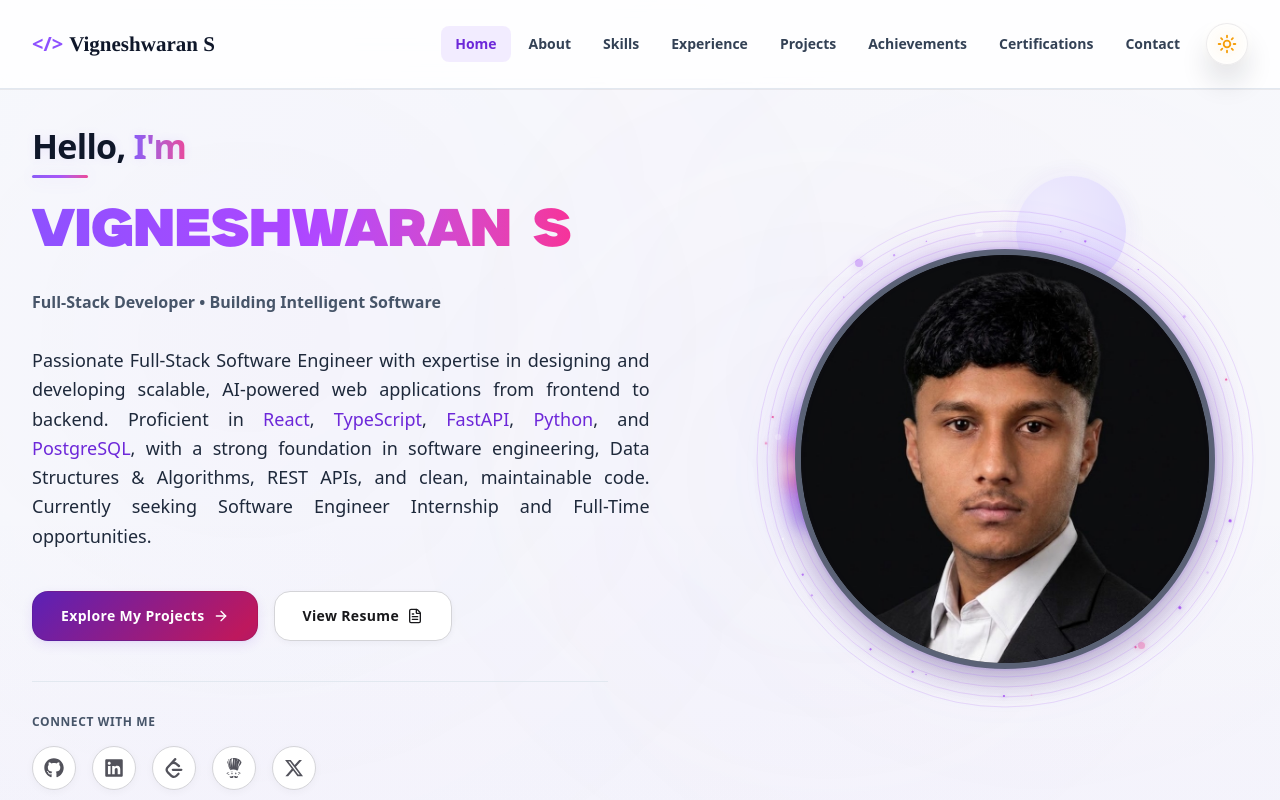
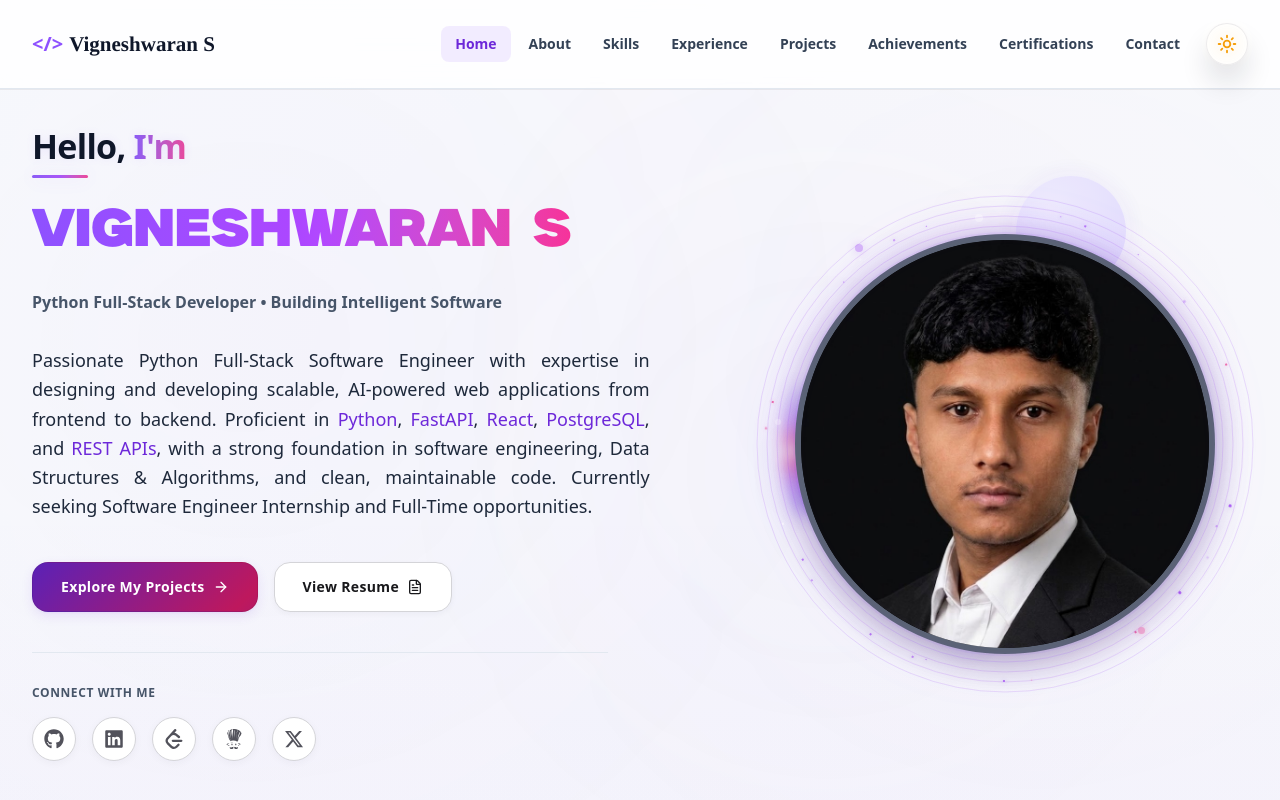
Before and after one commit to Vikki-2006/Portfolio, a React (Vite) app: page / in a window 1280 px wide. Shown: the top 800 px of the page. Built offline with nearby package versions, Linux system fonts and the light colour scheme.

Commit message:
Backup working React+TypeScript version before Python migration

```diff
--- a/index.html
+++ b/index.html
@@ -4,21 +4,21 @@
     <meta charset="UTF-8" />
     <link rel="icon" type="image/svg+xml" href="/vite.svg" />
     <meta name="viewport" content="width=device-width, initial-scale=1.0" />
-    <title>Vigneshwaran S | Software Engineer & Full Stack Developer</title>
-    <meta name="description" content="Portfolio of Vigneshwaran S, a B.Tech Information Technology student, Software Engineer, and Full Stack Developer specializing in React, FastAPI, PostgreSQL, and IoT solutions." />
+    <title>Vigneshwaran S | Python Developer & Full Stack Engineer</title>
+    <meta name="description" content="Portfolio of Vigneshwaran S, a B.Tech Information Technology student, Python Developer, and Full Stack Engineer specializing in Python, FastAPI, React, PostgreSQL, and AI/IoT solutions." />
     <meta name="theme-color" content="#09090B" />
     <link rel="canonical" href="https://vigneshwaran-s.vercel.app/" />
 
     <!-- Open Graph / Facebook -->
     <meta property="og:type" content="website" />
-    <meta property="og:title" content="Vigneshwaran S | Software Engineer & Full Stack Developer" />
-    <meta property="og:description" content="Software Engineer & Full Stack Developer specializing in React, FastAPI, Python, and scalable web solutions." />
+    <meta property="og:title" content="Vigneshwaran S | Python Developer & Full Stack Engineer" />
+    <meta property="og:description" content="Python Developer & Full Stack Engineer specializing in Python, FastAPI, React, PostgreSQL, and scalable web solutions." />
     <meta property="og:image" content="/src/assets/profile.png" />
 
     <!-- Twitter -->
     <meta name="twitter:card" content="summary_large_image" />
-    <meta name="twitter:title" content="Vigneshwaran S | Software Engineer & Full Stack Developer" />
-    <meta name="twitter:description" content="Software Engineer & Full Stack Developer specializing in React, FastAPI, Python, and scalable web solutions." />
+    <meta name="twitter:title" content="Vigneshwaran S | Python Developer & Full Stack Engineer" />
+    <meta name="twitter:description" content="Python Developer & Full Stack Engineer specializing in Python, FastAPI, React, PostgreSQL, and scalable web solutions." />
     <meta name="twitter:image" content="/src/assets/profile.png" />
 
     <!-- Preconnect Google Fonts for performance -->
--- a/src/components/Hero.tsx
+++ b/src/components/Hero.tsx
@@ -127,7 +127,7 @@ const Hero = memo(function Hero() {
               transition={{ duration: 0.5, delay: 0.1 }}
               className="flex flex-wrap justify-center lg:justify-start gap-2 mt-4 text-[var(--text-secondary)] font-semibold text-sm sm:text-base"
             >
-              <span>Full-Stack Developer • Building Intelligent Software</span>
+              <span>Python Full-Stack Developer • Building Intelligent Software</span>
             </motion.div>
 
             {/* Introduction */}
@@ -138,7 +138,7 @@ const Hero = memo(function Hero() {
               className="mt-8 text-[var(--text-primary-muted)] text-base sm:text-lg leading-relaxed max-w-3xl font-medium"
               style={{ textAlign: 'justify', textJustify: 'inter-word' }}
             >
-              Passionate Full-Stack Software Engineer with expertise in designing and developing scalable, AI-powered web applications from frontend to backend. Proficient in <span className="text-[var(--purple)]">React</span>, <span className="text-[var(--purple)]">TypeScript</span>, <span className="text-[var(--purple)]">FastAPI</span>, <span className="text-[var(--purple)]">Python</span>, and <span className="text-[var(--purple)]">PostgreSQL</span>, with a strong foundation in software engineering, Data Structures & Algorithms, REST APIs, and clean, maintainable code. Currently seeking Software Engineer Internship and Full-Time opportunities.
+              Passionate Python Full-Stack Software Engineer with expertise in designing and developing scalable, AI-powered web applications from frontend to backend. Proficient in <span className="text-[var(--purple)]">Python</span>, <span className="text-[var(--purple)]">FastAPI</span>, <span className="text-[var(--purple)]">React</span>, <span className="text-[var(--purple)]">PostgreSQL</span>, and <span className="text-[var(--purple)]">REST APIs</span>, with a strong foundation in software engineering, Data Structures & Algorithms, and clean, maintainable code. Currently seeking Software Engineer Internship and Full-Time opportunities.
             </motion.p>
 
             {/* Action Buttons */}
--- a/src/components/Projects.tsx
+++ b/src/components/Projects.tsx
@@ -52,12 +52,12 @@ const projectsData: Project[] = [
     title: 'Premium Developer Portfolio',
     category: 'PERSONAL PORTFOLIO',
     description: [
-      'Designed and developed a modern, responsive portfolio using React, TypeScript, and Tailwind CSS.',
+      'Designed and developed a modern, responsive portfolio built with React, Tailwind CSS, and Vite, featuring clean UI and interactive components.',
       'Implemented premium glassmorphism UI, smooth Framer Motion animations, and interactive components.',
       'Optimized for performance, accessibility, SEO, and responsive layouts across all devices.',
       'Showcases projects, skills, achievements, certifications, and contact information in a professional way.'
     ],
-    tags: ['React', 'TypeScript', 'Tailwind CSS', 'Framer Motion', 'Vite'],
+    tags: ['Python', 'FastAPI', 'React', 'Tailwind CSS', 'Framer Motion', 'Vite'],
     githubUrl: 'https://github.com/Vikki-2006',
     demoUrl: 'https://vigneshwaran-dev.vercel.app/',
     placeholderType: 'portfolio'
```
Also changed, not shown: 1 other file (tests, documents, lock files or other folders).
